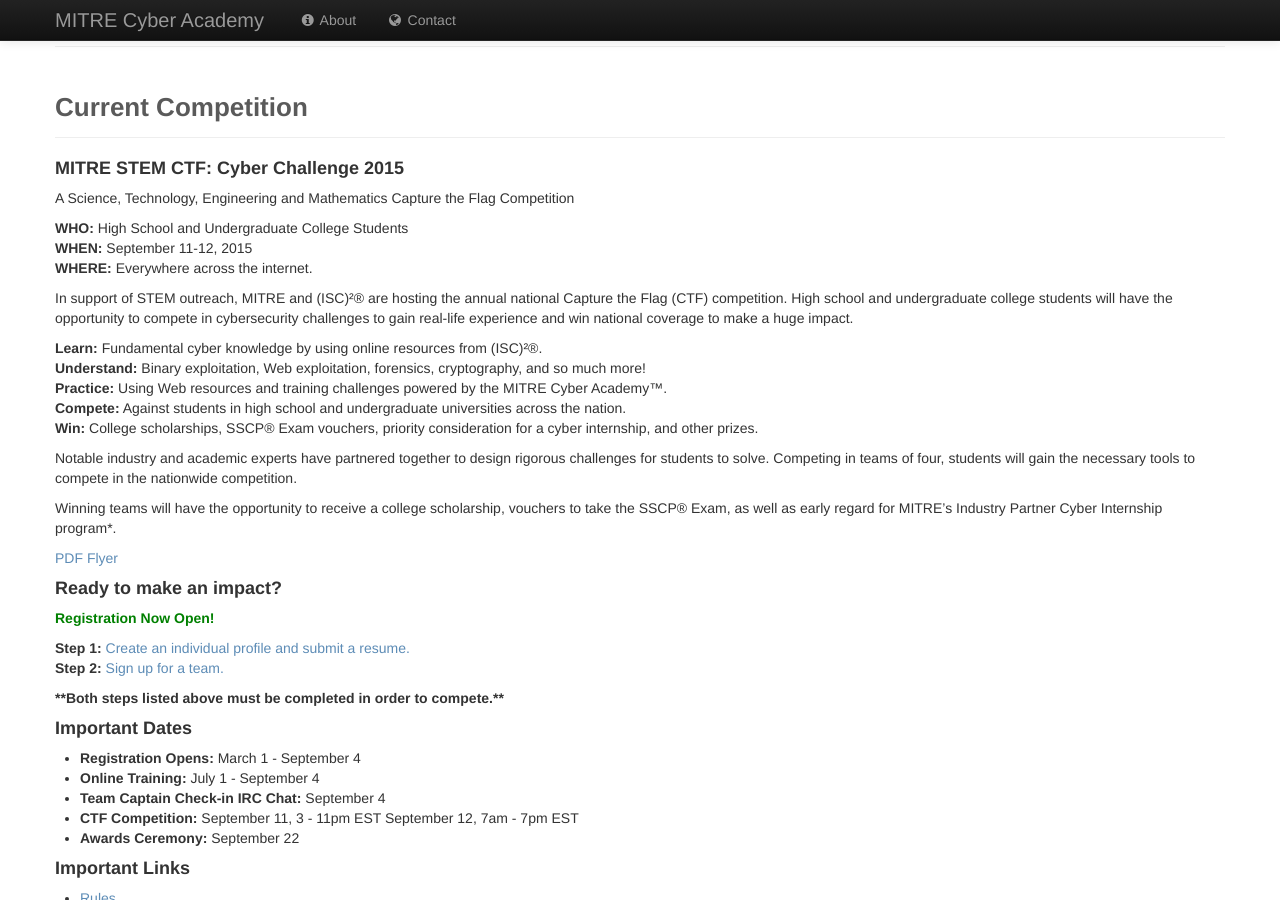
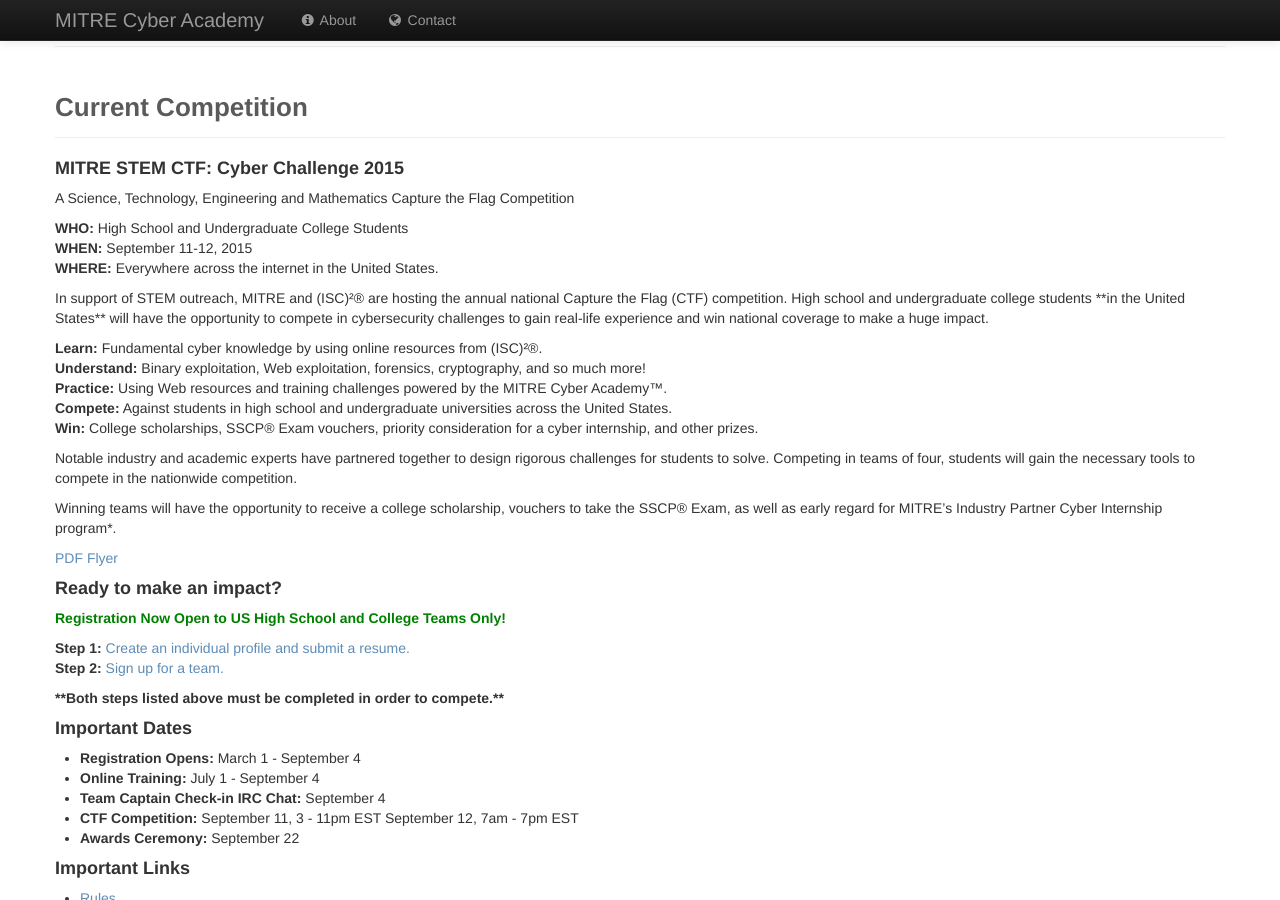
Before and after one commit to mitre-cyber-academy/mitre-cyber-academy.github.io, a Jekyll site: the page built from competitions/index.html, in a window 1280 px wide and 900 px high, scrolled down 381 px. Built offline with Jekyll 4.4.1, drawn with Linux system fonts in a browser that asks for light colours.

Commit message:
Update competitions page
specify that the competition is only open to US students.

```diff
--- a/competitions/index.html
+++ b/competitions/index.html
@@ -41,16 +41,16 @@ redirect_from:
         <p>
             <b>WHO:</b> High School and Undergraduate College Students<br />
             <b>WHEN:</b> September 11-12, 2015<br />
-            <b>WHERE:</b> Everywhere across the internet.<br />
+            <b>WHERE:</b> Everywhere across the internet in the United States.<br />
         </p>
         <p>
-            In support of STEM outreach, MITRE and (ISC)²® are hosting the annual national Capture the Flag (CTF) competition. High school and undergraduate college students will have the opportunity to compete in cybersecurity challenges to gain real-life experience and win national coverage to make a huge impact.
+            In support of STEM outreach, MITRE and (ISC)²® are hosting the annual national Capture the Flag (CTF) competition. High school and undergraduate college students **in the United States** will have the opportunity to compete in cybersecurity challenges to gain real-life experience and win national coverage to make a huge impact.
         </p>
         <p>
             <b>Learn:</b> Fundamental cyber knowledge by using online resources from (ISC)²®. <br />
             <b>Understand:</b> Binary exploitation, Web exploitation, forensics, cryptography, and so much more! <br />
             <b>Practice:</b> Using Web resources and training challenges powered by the MITRE Cyber Academy™. <br />
-            <b>Compete:</b> Against students in high school and undergraduate universities across the nation. <br />
+            <b>Compete:</b> Against students in high school and undergraduate universities across the United States. <br />
             <b>Win:</b> College scholarships, SSCP® Exam vouchers, priority consideration for a cyber internship, and other prizes.
         </p>
         <p>Notable industry and academic experts have partnered together to design rigorous challenges for students to solve. Competing in teams of four, students will gain the necessary tools to compete in the nationwide competition. </p>
@@ -61,7 +61,7 @@ redirect_from:
 
         <h4>Ready to make an impact?</h5>
         <p>
-            <h5 style="color:green;">Registration Now Open!</h6>
+          <h5 style="color:green;">Registration Now Open to US High School and College Teams Only!</h6>
             <b>Step 1:</b> <a href="https://sjobs.brassring.com/1033/ASP/TG/cim_home.asp?partnerid=119&siteid=5731" target="_blank">Create an individual profile and submit a resume.</a><br />
             <b>Step 2:</b> <a href="https://ctf-registration.herokuapp.com" target="_blank">Sign up for a team.</a>
         </p>
```
